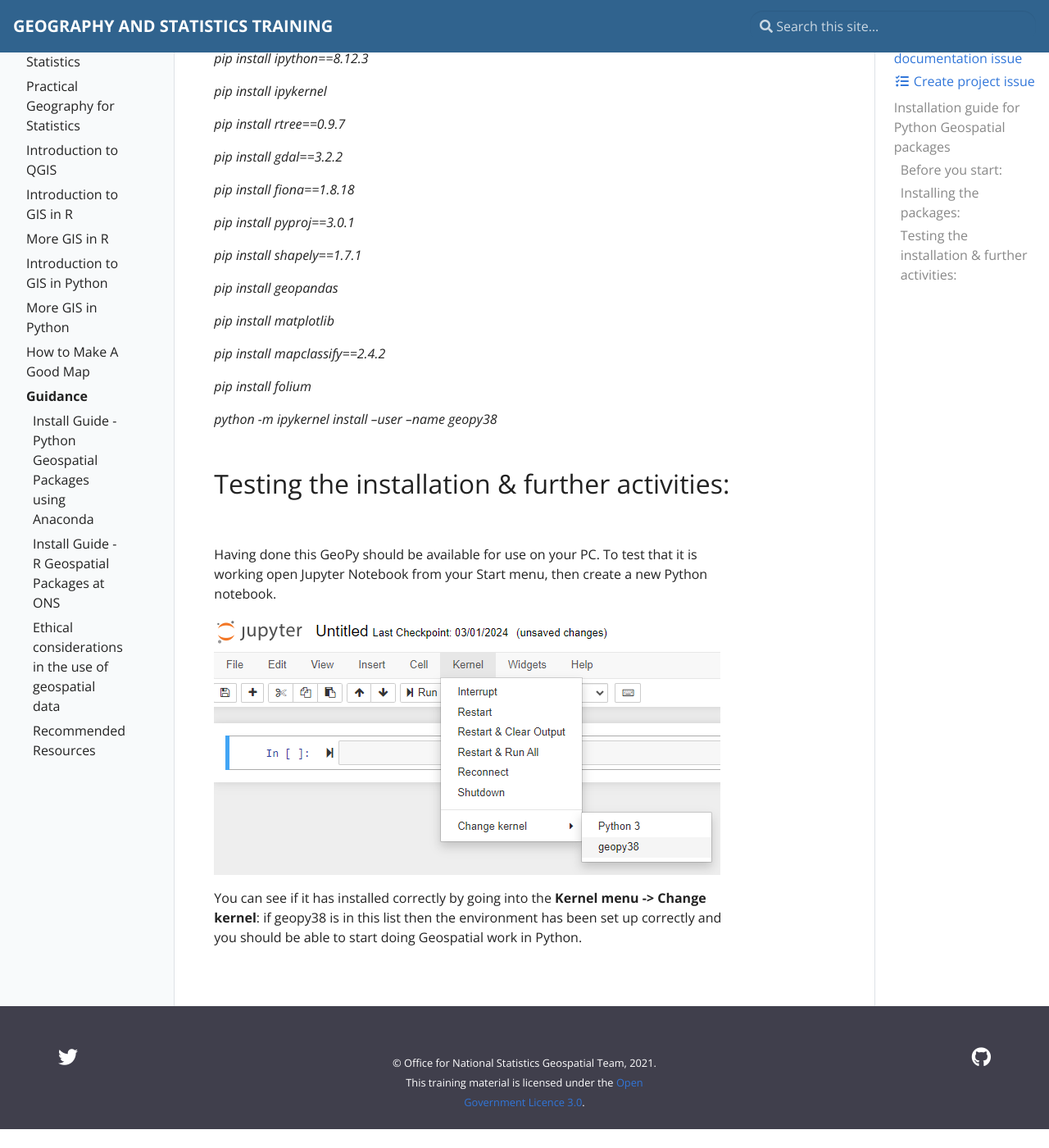
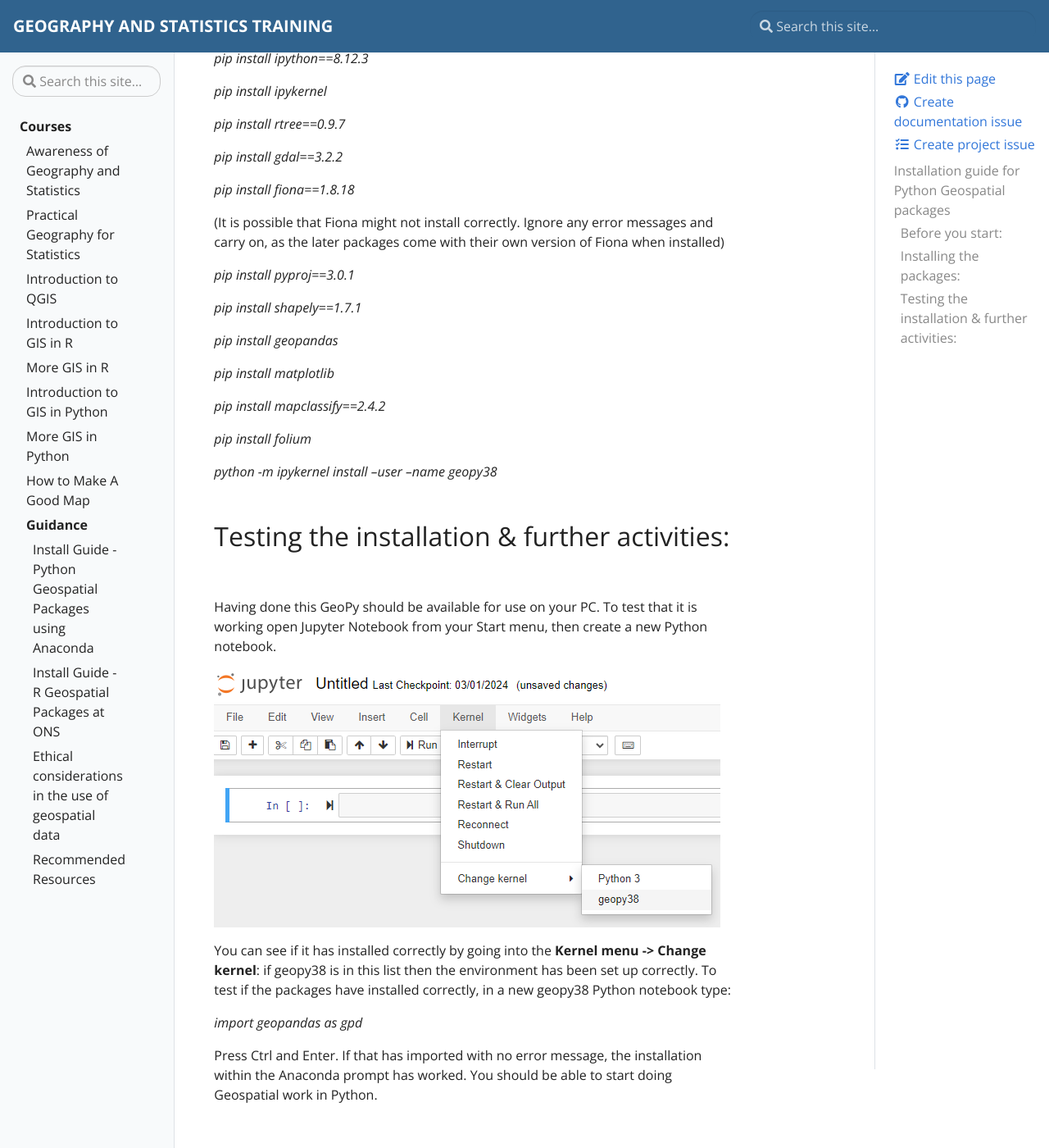
Before and after one commit to ONSgeo/geospatial-training, a Jekyll site: the page built from _docs/guides/python_install_anaconda.md, in a window 1280 px wide and 1400 px high, scrolled down 3133 px. Shown: the whole window at 82% size. Built offline with Jekyll 4.4.1, drawn with Linux system fonts in a browser that asks for light colours; before the commit the page ends 4510 px from its top, so only the background shows below that.

Commit message:
Update python_install_anaconda.md
few extra steps added in so that it matches the video guide on sharepoint:
- fiona error message
- final import test

```diff
--- a/_docs/guides/python_install_anaconda.md
+++ b/_docs/guides/python_install_anaconda.md
@@ -72,6 +72,8 @@
 
 *pip install fiona==1.8.18*
 
+(It is possible that Fiona might not install correctly. Ignore any error messages and carry on, as the later packages come with their own version of Fiona when installed)
+
 *pip install pyproj==3.0.1*
 
 *pip install shapely==1.7.1*
@@ -96,4 +98,10 @@
 
 ![Setting up the new environment](img/geopy_install_06_jupyter.png)
 
-You can see if it has installed correctly by going into the **Kernel menu -> Change kernel**: if geopy38 is in this list then the environment has been set up correctly and you should be able to start doing Geospatial work in Python.
+You can see if it has installed correctly by going into the **Kernel menu -> Change kernel**: if geopy38 is in this list then the environment has been set up correctly.
+To test if the packages have installed correctly, in a new geopy38 Python notebook type:
+
+*import geopandas as gpd*
+
+Press Ctrl and Enter. If that has imported with no error message, the installation within the Anaconda prompt has worked.
+You should be able to start doing Geospatial work in Python.
```
